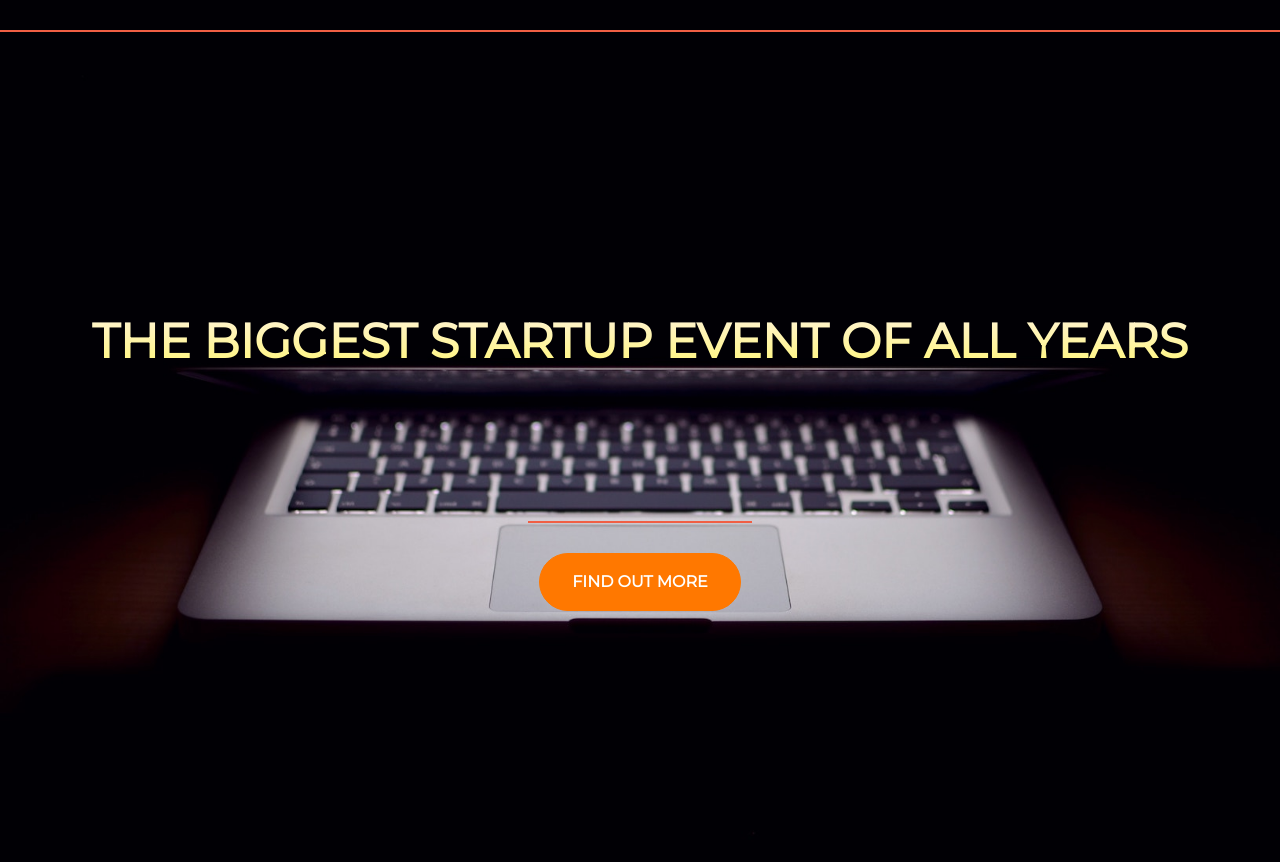
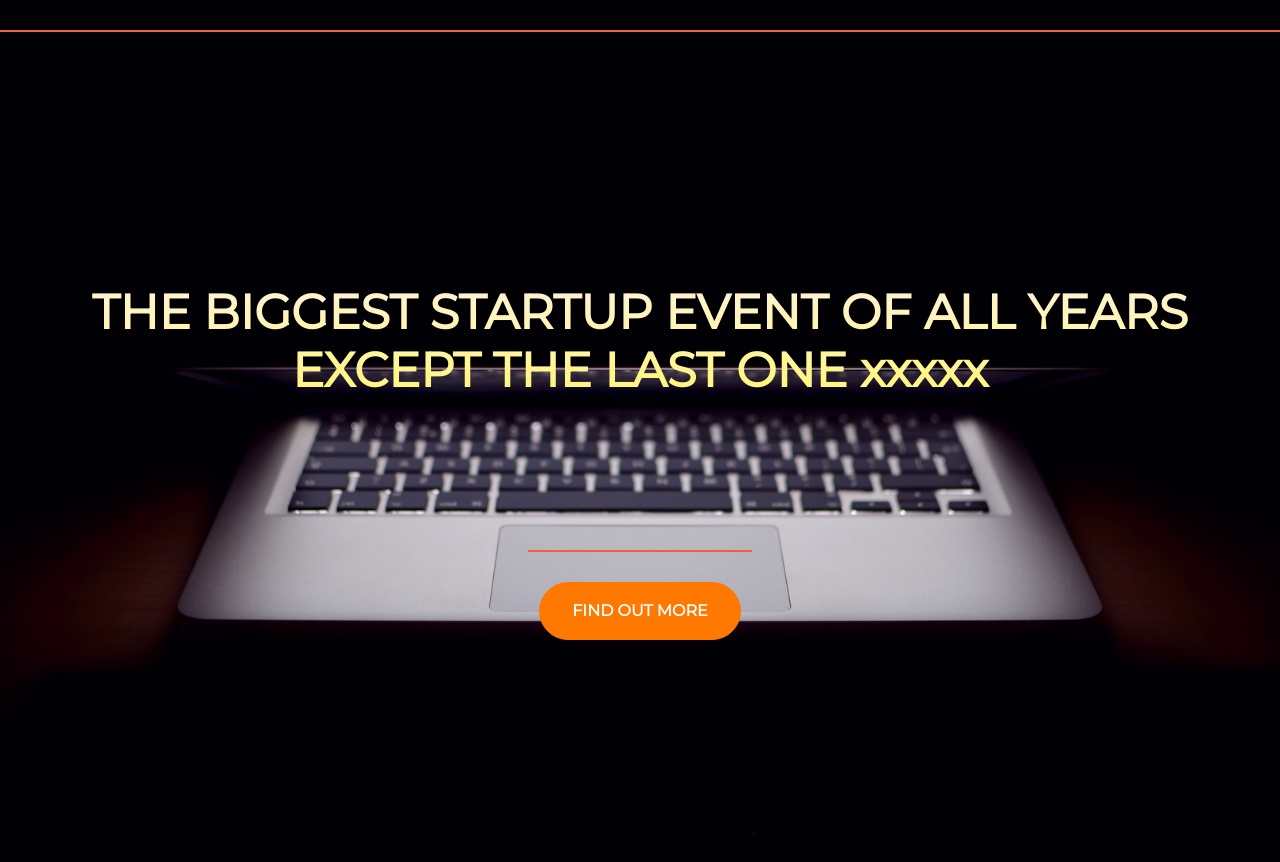
Before and after one commit to pepe870709/test, a plain HTML site: page index.html in a window 1280 px wide. Drawn offline with nearby package versions, Linux system fonts and the light colour scheme.

Commit message:
new change

```diff
--- a/index.html
+++ b/index.html
@@ -21,7 +21,7 @@
     <div class="container d-flex align-items-center h-100">
       <div class="row">
         <header class="text-center col-12">
-         <h1>THE BIGGEST STARTUP EVENT OF ALL YEARS</h1>
+         <h1>THE BIGGEST STARTUP EVENT OF ALL YEARS EXCEPT THE LAST ONE xxxxx</h1>
         </header>
         <div class="buffer"></div>
         <section class="text-center col-12">
```
